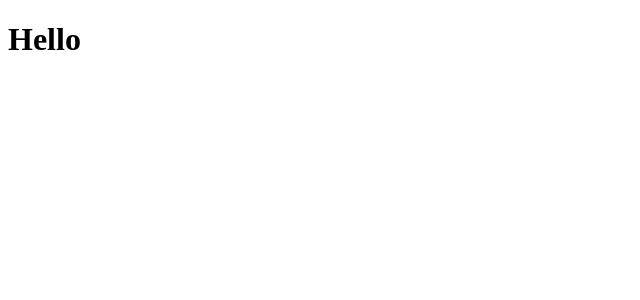
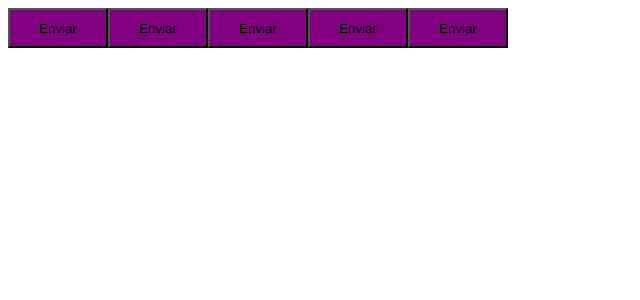
Before and after one commit to mercurio236/ignite-timer, a React (Vite) app: page / in a window 1280 px wide. Shown: the top 300 px of the page, without its empty margins (0-640 px from the left). Built offline with nearby package versions, Linux system fonts and the light colour scheme.

Commit message:
conceitos básicos do styled-components

```diff
--- a/package.json
+++ b/package.json
@@ -11,11 +11,13 @@
   },
   "dependencies": {
     "react": "^18.2.0",
-    "react-dom": "^18.2.0"
+    "react-dom": "^18.2.0",
+    "styled-components": "^6.0.7"
   },
   "devDependencies": {
     "@types/react": "^18.2.15",
     "@types/react-dom": "^18.2.7",
+    "@types/styled-components": "^5.1.26",
     "@typescript-eslint/eslint-plugin": "^6.0.0",
     "@typescript-eslint/parser": "^6.0.0",
     "@vitejs/plugin-react": "^4.0.3",
--- a/src/App.tsx
+++ b/src/App.tsx
@@ -1,8 +1,13 @@
-import { useState } from 'react'
-
+import { Button } from "./components/Button";
 
 export function App() {
   return (
-    <h1>Hello</h1>
-  )
+    <>
+      <Button />
+      <Button />
+      <Button />
+      <Button />
+      <Button />
+    </>
+  );
 }
--- /dev/null
+++ b/src/components/Button.styles.ts
@@ -0,0 +1,22 @@
+import styled, {css} from "styled-components";
+
+export type ButtonVariant = "primary" | "secondary" | "danger" | "success";
+
+interface ButtonContainerProps {
+  variant: ButtonVariant;
+}
+
+const buttonVariants = {
+  primary: "purple",
+  secondary: "orange",
+  danger: "red",
+  success: "green",
+};
+
+export const ButtonContainer = styled.button<ButtonContainerProps>`
+  width: 100px;
+  height: 40px;
+  ${(props) => {
+    return css`background-color: ${buttonVariants[props.variant]}`;
+  }}
+`; //template literal
--- /dev/null
+++ b/src/components/Button.tsx
@@ -0,0 +1,10 @@
+import { ButtonContainer, ButtonVariant } from "./Button.styles";
+
+
+interface ButtonProps {
+    variant?: ButtonVariant;
+}
+
+export function Button({variant = 'primary'}:ButtonProps){
+    return <ButtonContainer variant={variant}>Enviar</ButtonContainer>
+}
```
Also changed, not shown: 1 other file (tests, documents, lock files or other folders).
